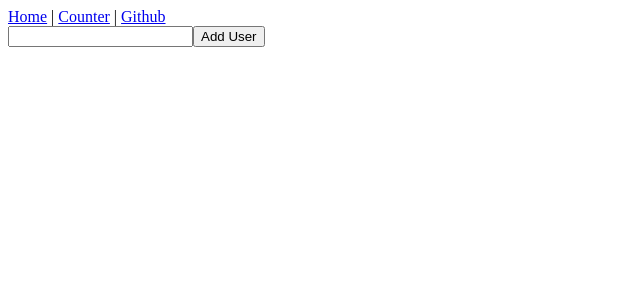
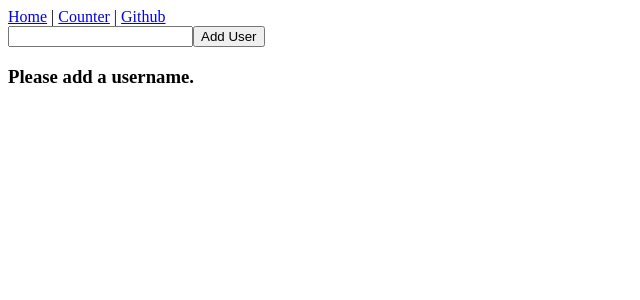
Before and after one commit to hawkydawky/react-exercises, a React (Create React App) app: page /users in a window 1280 px wide. Shown: the top 300 px of the page, without its empty margins (0-640 px from the left). Built offline with nearby package versions, Linux system fonts and the light colour scheme.

Commit message:
react-router-07

```diff
--- a/src/App.js
+++ b/src/App.js
@@ -1,22 +1,27 @@
-import { Routes, Route, Link } from 'react-router-dom';
-import { Welcome } from './Welcome';
-import { Counter } from './Counter';
-import { GithubUserList } from './GithubUserList';
-import { Githubuser } from './GithubUser';
+import { Routes, Route, Link } from "react-router-dom";
+import { Welcome } from "./Welcome";
+import { Counter } from "./Counter";
+import { GithubUserList } from "./GithubUserList";
+import { Githubuser } from "./GithubUser";
 
 export function App() {
   return (
     <div>
       <nav>
-        <Link to="/">Home</Link> | <Link to="counter">Counter</Link> | <Link to="users/">Github</Link>
+        <Link to="/">Home</Link> | <Link to="counter">Counter</Link> |{" "}
+        <Link to="users/">Github</Link>
       </nav>
 
       <Routes>
-        <Route path='/' element={<Welcome name="Bernard" />} />
-        <Route path='counter' element={<Counter />} />
-        <Route path='users/' element={<GithubUserList />} />
-        <Route path='users/:username' element={<Githubuser />} />
-        <Route path='*' element={<h4>Page does not exists!</h4>} />
+        <Route path="/" element={<Welcome name="Bernard" />} />
+        <Route path="counter" element={<Counter />} />
+        <Route path="users/" element={<GithubUserList />}>
+          <Route index element={<h3>Please add a username.</h3>} />
+
+          <Route path="users/:username" element={<Githubuser />} />
+        </Route>
+        <Route path="users/:username" element={<Githubuser />} />
+        <Route path="*" element={<h4>Page does not exists!</h4>} />
       </Routes>
     </div>
   );
--- a/src/GithubUserList.js
+++ b/src/GithubUserList.js
@@ -1,7 +1,7 @@
-import { useState } from "react"
-import { Link } from "react-router-dom";
+import { useState } from "react";
+import { Link, Outlet } from "react-router-dom";
 
-export function GithubUserList () {
+export function GithubUserList() {
   const [usersArr, setUsers] = useState([]);
   const [inputValue, setInputValue] = useState("");
 
@@ -14,17 +14,18 @@ export function GithubUserList () {
     setInputValue(event.target.value);
   }
 
-
   return (
     <div>
-            <input type="text" onChange={handleInputChange} value={inputValue}/>
-            <button onClick={handleAddUser}>Add User</button><ul>
+      <input type="text" onChange={handleInputChange} value={inputValue} />
+      <button onClick={handleAddUser}>Add User</button>
+      <ul>
         {usersArr.map((username) => (
           <li key={username}>
             <Link to={`/users/${username}`}>{username}</Link>
           </li>
         ))}
       </ul>
+      <Outlet />
     </div>
-    )
+  );
 }
```
Lines whose indentation alone changed are shown as unchanged.
